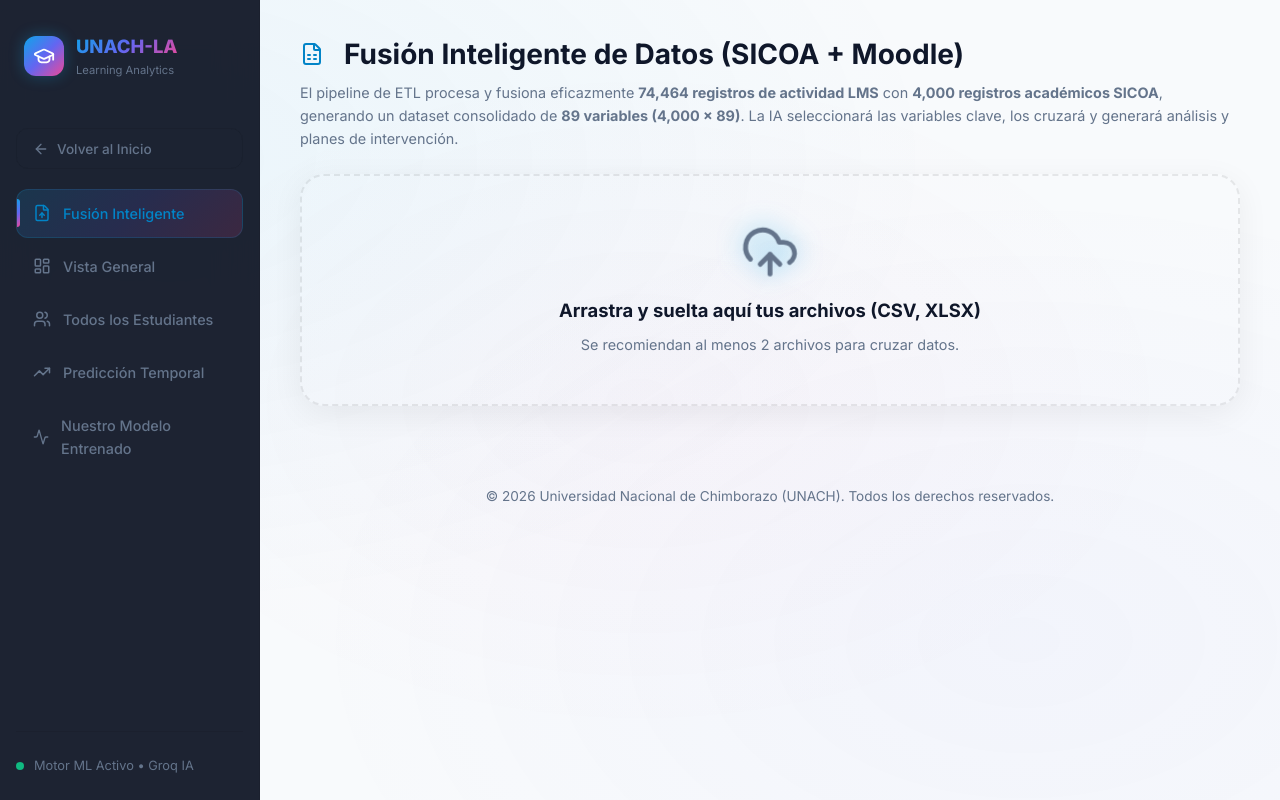
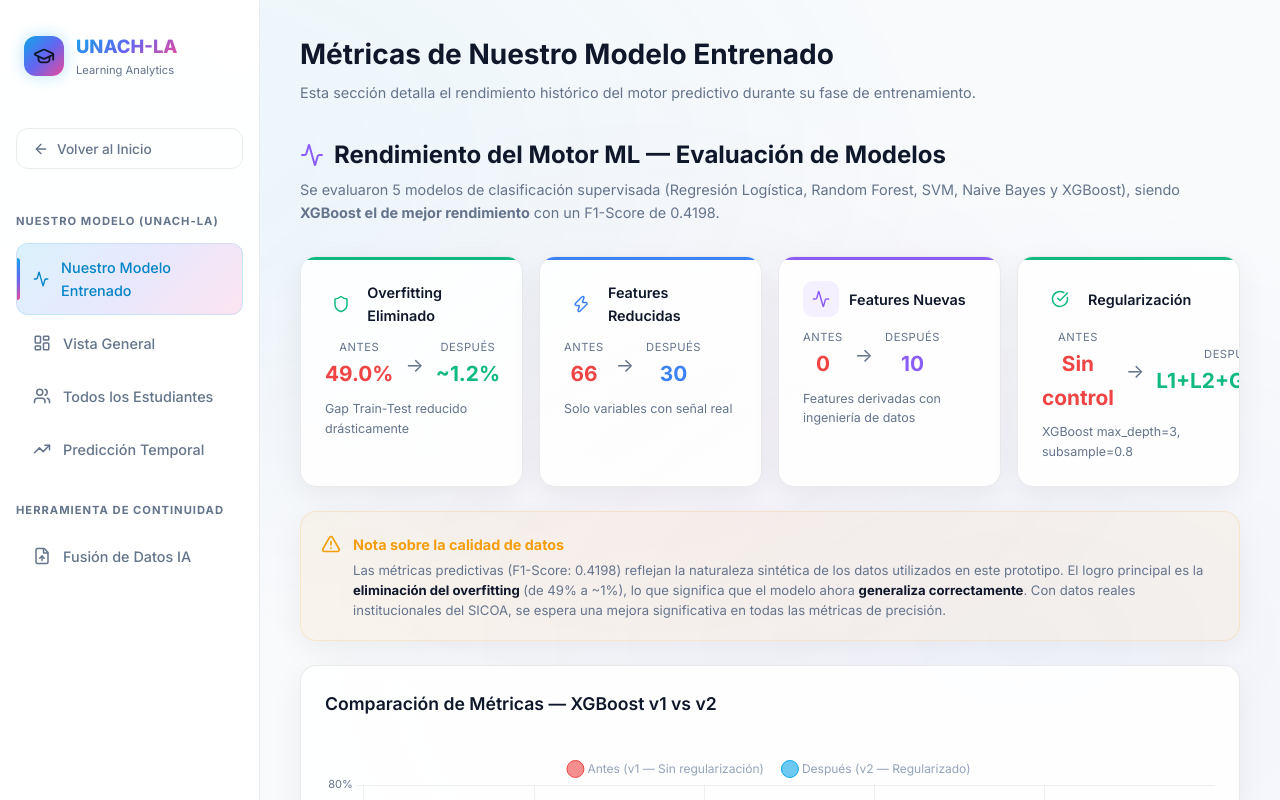
Before and after one commit to RubenCasa/PROTOTIPO_UNACH_LA, a React (Vite) app in the folder Proyecto_Final_UNACH_LA/06_Dashboard_React/: page / in a window 1280 px wide. Both pictures are taken after a click on the button "Acceder al Dashboard". Shown: the top 800 px of the page. Built offline with nearby package versions, Linux system fonts and the light colour scheme.

Commit message:
feat: rediseño a tema claro premium y reestructuración del dashboard (Modelo vs Continuidad)

```diff
--- a/Proyecto_Final_UNACH_LA/06_Dashboard_React/src/App.jsx
+++ b/Proyecto_Final_UNACH_LA/06_Dashboard_React/src/App.jsx
@@ -11,7 +11,7 @@ import { AlertCircle } from 'lucide-react';
 
 function App() {
   const [view, setView] = useState('hero');
-  const [activeSection, setActiveSection] = useState('fusion');
+  const [activeSection, setActiveSection] = useState('modelo');
 
   // Dynamic Global State
   const [globalFusedData, setGlobalFusedData] = useState(null);
@@ -154,15 +154,15 @@ function App() {
         )}
 
         {/* Notificación Global si no hay datos fusionados para las otras secciones */}
-        {activeSection !== 'fusion' && activeSection !== 'modelo' && !globalFusedData && (
+        {activeSection !== 'fusion' && activeSection !== 'modelo' && activeSection !== 'rendimiento' && !globalFusedData && (
           <div className="glass-panel fade-in" style={{ margin: '2rem 0', textAlign: 'center', padding: '3rem 1rem' }}>
             <AlertCircle size={48} color="var(--text-muted)" style={{ marginBottom: '1rem' }} />
-            <h2 style={{ color: 'var(--text-main)', marginBottom: '0.5rem' }}>Faltan Datos</h2>
+            <h2 style={{ color: 'var(--text-main)', marginBottom: '0.5rem' }}>Faltan Datos Dinámicos</h2>
             <p style={{ color: 'var(--text-muted)', marginBottom: '1.5rem' }}>
-              Para ver el análisis dinámico, primero debes subir y fusionar los archivos en la sección <strong>Fusión Inteligente</strong>.
+              Esta vista requiere datos en vivo. Para ver el análisis dinámico, debes subir y fusionar los archivos en la sección <strong>Fusión de Datos IA</strong>.
             </p>
             <button className="btn-primary" onClick={() => setActiveSection('fusion')}>
-              Ir a Fusión Inteligente
+              Ir a Fusión de Datos IA
             </button>
           </div>
         )}
--- a/Proyecto_Final_UNACH_LA/06_Dashboard_React/src/components/CompareStudentsModal.jsx
+++ b/Proyecto_Final_UNACH_LA/06_Dashboard_React/src/components/CompareStudentsModal.jsx
@@ -49,8 +49,8 @@ export default function CompareStudentsModal({ isOpen, onClose, students }) {
   const options = {
     scales: {
       r: {
-        angleLines: { color: 'rgba(255, 255, 255, 0.06)' },
-        grid: { color: 'rgba(255, 255, 255, 0.06)' },
+        angleLines: { color: 'rgba(0, 0, 0, 0.08)' },
+        grid: { color: 'rgba(0, 0, 0, 0.08)' },
         pointLabels: { color: '#94a3b8', font: { size: 11, family: 'Inter' } },
         ticks: { display: false, min: 0, max: 100 }
       }
--- a/Proyecto_Final_UNACH_LA/06_Dashboard_React/src/components/RiskChart.jsx
+++ b/Proyecto_Final_UNACH_LA/06_Dashboard_React/src/components/RiskChart.jsx
@@ -48,9 +48,9 @@ export default function RiskChart({ data }) {
         }
       },
       tooltip: {
-        backgroundColor: 'rgba(17, 24, 39, 0.95)',
+        backgroundColor: 'rgba(255, 255, 255, 0.95)',
         titleColor: '#f1f5f9',
-        bodyColor: '#cbd5e1',
+        bodyColor: '#334155',
         borderColor: 'rgba(255,255,255,0.1)',
         borderWidth: 1,
         padding: 12,
--- a/Proyecto_Final_UNACH_LA/06_Dashboard_React/src/components/Sidebar.jsx
+++ b/Proyecto_Final_UNACH_LA/06_Dashboard_React/src/components/Sidebar.jsx
@@ -9,19 +9,22 @@ import {
 } from 'lucide-react';
 
 export default function Sidebar({ onBackToHero, activeSection, setActiveSection }) {
-  const navItems = [
-    { id: 'fusion', icon: FileUp, label: 'Fusión Inteligente' },
+  const groupModelo = [
+    { id: 'modelo', icon: Activity, label: 'Nuestro Modelo Entrenado' },
     { id: 'general', icon: LayoutDashboard, label: 'Vista General' },
     { id: 'alertas', icon: Users, label: 'Todos los Estudiantes' },
     { id: 'rendimiento', icon: TrendingUp, label: 'Predicción Temporal' },
-    { id: 'modelo', icon: Activity, label: 'Nuestro Modelo Entrenado' },
+  ];
+
+  const groupFusion = [
+    { id: 'fusion', icon: FileUp, label: 'Fusión de Datos IA' },
   ];
 
   return (
     <aside className="sidebar">
       <div className="logo-area">
         <div className="logo-icon">
-          <GraduationCap size={22} color="white" />
+          <GraduationCap size={22} color="var(--text-main)" />
         </div>
         <div className="logo-text">
           <h2>UNACH-LA</h2>
@@ -35,7 +38,27 @@ export default function Sidebar({ onBackToHero, activeSection, setActiveSection
           Volver al Inicio
         </button>
 
-        {navItems.map((item) => {
+        <div style={{ marginTop: '1.5rem', marginBottom: '0.5rem', fontSize: '0.7rem', fontWeight: '700', color: 'var(--text-muted)', textTransform: 'uppercase', letterSpacing: '1px' }}>
+          Nuestro Modelo (UNACH-LA)
+        </div>
+        {groupModelo.map((item) => {
+          const Icon = item.icon;
+          return (
+            <div
+              key={item.id}
+              className={`nav-item ${activeSection === item.id ? 'active' : ''}`}
+              onClick={() => setActiveSection(item.id)}
+            >
+              <Icon size={18} />
+              <span>{item.label}</span>
+            </div>
+          );
+        })}
+
+        <div style={{ marginTop: '1.5rem', marginBottom: '0.5rem', fontSize: '0.7rem', fontWeight: '700', color: 'var(--text-muted)', textTransform: 'uppercase', letterSpacing: '1px' }}>
+          Herramienta de Continuidad
+        </div>
+        {groupFusion.map((item) => {
           const Icon = item.icon;
           return (
             <div
--- a/Proyecto_Final_UNACH_LA/06_Dashboard_React/src/components/StudentProfileModal.jsx
+++ b/Proyecto_Final_UNACH_LA/06_Dashboard_React/src/components/StudentProfileModal.jsx
@@ -67,8 +67,8 @@ export default function StudentProfileModal({ isOpen, onClose, studentData }) {
   const options = {
     scales: {
       r: {
-        angleLines: { color: 'rgba(255, 255, 255, 0.06)' },
-        grid: { color: 'rgba(255, 255, 255, 0.06)' },
+        angleLines: { color: 'rgba(0, 0, 0, 0.08)' },
+        grid: { color: 'rgba(0, 0, 0, 0.08)' },
         pointLabels: { color: '#94a3b8', font: { size: 11, family: 'Inter' } },
         ticks: { display: false, min: 0, max: 100 }
       }
--- a/Proyecto_Final_UNACH_LA/06_Dashboard_React/src/index.css
+++ b/Proyecto_Final_UNACH_LA/06_Dashboard_React/src/index.css
@@ -112,12 +112,12 @@ body::before {
 }
 
 ::-webkit-scrollbar-thumb {
-  background: rgba(255, 255, 255, 0.1);
+  background: rgba(0, 0, 0, 0.1);
   border-radius: 10px;
 }
 
 ::-webkit-scrollbar-thumb:hover {
-  background: rgba(255, 255, 255, 0.2);
+  background: rgba(0, 0, 0, 0.2);
 }
 
 /* ========================================
@@ -131,7 +131,7 @@ body::before {
   justify-content: center;
   position: relative;
   overflow: hidden;
-  background: linear-gradient(135deg, #0b1120 0%, #0c2d4a 30%, #1a1040 70%, #2d0a1e 100%);
+  background: linear-gradient(135deg, #f0f9ff 0%, #e0f2fe 30%, #f3e8ff 70%, #fdf4ff 100%);
 }
 
 .hero-bg-image {
@@ -148,7 +148,7 @@ body::before {
 .hero-overlay {
   position: absolute;
   inset: 0;
-  background: linear-gradient(180deg, rgba(11,17,32,0.4) 0%, rgba(11,17,32,0.8) 60%, rgba(11,17,32,1) 100%);
+  background: linear-gradient(180deg, rgba(255,255,255,0.4) 0%, rgba(255,255,255,0.8) 60%, rgba(255,255,255,1) 100%);
   z-index: 1;
 }
 
@@ -285,7 +285,7 @@ body::before {
   gap: 10px;
   padding: 16px 40px;
   background: var(--accent-gradient);
-  color: white;
+  color: #ffffff;
   border: none;
   border-radius: var(--radius-lg);
   font-size: 1.1rem;
@@ -329,8 +329,8 @@ body::before {
 
 .hero-tag {
   padding: 6px 16px;
-  background: rgba(255, 255, 255, 0.05);
-  border: 1px solid rgba(255, 255, 255, 0.08);
+  background: rgba(0, 0, 0, 0.03);
+  border: 1px solid rgba(0, 0, 0, 0.05);
   border-radius: 999px;
   font-size: 0.78rem;
   color: var(--text-muted);
@@ -354,7 +354,7 @@ body::before {
 .sidebar {
   width: 260px;
   min-height: 100vh;
-  background: rgba(17, 24, 39, 0.95);
+  background: rgba(255, 255, 255, 0.95);
   backdrop-filter: blur(20px);
   border-right: 1px solid var(--glass-border);
   padding: 1.5rem 1rem;
@@ -430,7 +430,7 @@ body::before {
 }
 
 .nav-item:hover {
-  background: rgba(255, 255, 255, 0.04);
+  background: rgba(0, 0, 0, 0.04);
   color: var(--text-main);
   transform: translateX(3px);
 }
@@ -471,7 +471,7 @@ body::before {
 }
 
 .sidebar-back-btn:hover {
-  background: rgba(255, 255, 255, 0.04);
+  background: rgba(0, 0, 0, 0.04);
   color: var(--text-main);
   border-color: var(--glass-hover-border);
 }
@@ -516,7 +516,7 @@ body::before {
 
 .dashboard-section {
   padding: 3rem 0;
-  border-bottom: 1px solid rgba(255, 255, 255, 0.05);
+  border-bottom: 1px solid rgba(0, 0, 0, 0.05);
 }
 
 .dashboard-section:last-child {
@@ -745,7 +745,7 @@ th {
 
 td {
   padding: 1rem 0.5rem;
-  border-bottom: 1px solid rgba(255, 255, 255, 0.03);
+  border-bottom: 1px solid rgba(0, 0, 0, 0.03);
   font-size: 0.88rem;
   color: var(--text-secondary);
 }
@@ -761,7 +761,7 @@ tr:hover td {
 .risk-bar-bg {
   width: 100%;
   height: 4px;
-  background: rgba(255, 255, 255, 0.06);
+  background: rgba(0, 0, 0, 0.06);
   border-radius: 3px;
   margin-top: 6px;
   overflow: hidden;
@@ -781,7 +781,7 @@ tr:hover td {
   align-items: center;
   gap: 10px;
   padding: 0.65rem 1rem;
-  background: rgba(255, 255, 255, 0.04);
+  background: rgba(0, 0, 0, 0.04);
   border: 1px solid var(--glass-border);
   border-radius: var(--radius-md);
   transition: all var(--transition-normal);
@@ -864,7 +864,7 @@ tr:hover td {
 }
 
 .pagination button:hover {
-  background: rgba(255, 255, 255, 0.05);
+  background: rgba(0, 0, 0, 0.03);
   color: var(--text-main);
 }
 
@@ -900,7 +900,7 @@ tr:hover td {
 
 .btn-ai-sparkle:hover {
   background: rgba(139, 92, 246, 0.2);
-  color: white;
+  color: #ffffff;
   box-shadow: 0 0 20px rgba(139, 92, 246, 0.2);
   transform: translateY(-1px);
 }
@@ -908,7 +908,7 @@ tr:hover td {
 .btn-primary {
   padding: 10px 24px;
   background: var(--accent-gradient);
-  color: white;
+  color: #ffffff;
   border: none;
   border-radius: var(--radius-md);
   font-size: 0.9rem;
@@ -939,7 +939,7 @@ tr:hover td {
 }
 
 .btn-secondary:hover {
-  background: rgba(255, 255, 255, 0.05);
+  background: rgba(0, 0, 0, 0.03);
   color: var(--text-main);
   border-color: var(--glass-hover-border);
 }
@@ -1055,7 +1055,7 @@ tr:hover td {
 
 .btn-ai-action {
   background: linear-gradient(135deg, #6366f1, #8b5cf6);
-  color: white;
+  color: #ffffff;
   border: none;
   padding: 8px 18px;
   border-radius: var(--radius-sm);
@@ -1290,7 +1290,7 @@ tr:hover td {
   width: 100%;
   max-width: 400px;
   height: 6px;
-  background: rgba(255, 255, 255, 0.06);
+  background: rgba(0, 0, 0, 0.06);
   border-radius: 3px;
   overflow: hidden;
 }
```
Also changed, not shown: Proyecto_Final_UNACH_LA/06_Dashboard_React/src/components/ModelPerformanceView.jsx (+6 -6 lines), Proyecto_Final_UNACH_LA/06_Dashboard_React/src/components/PredictionChart.jsx (+4 -4 lines).
